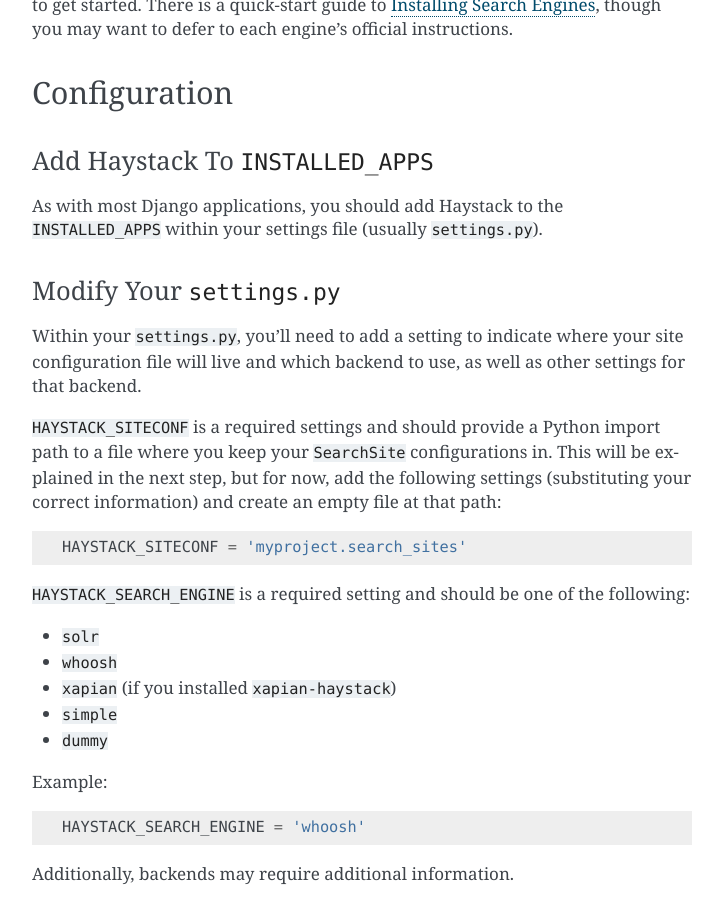
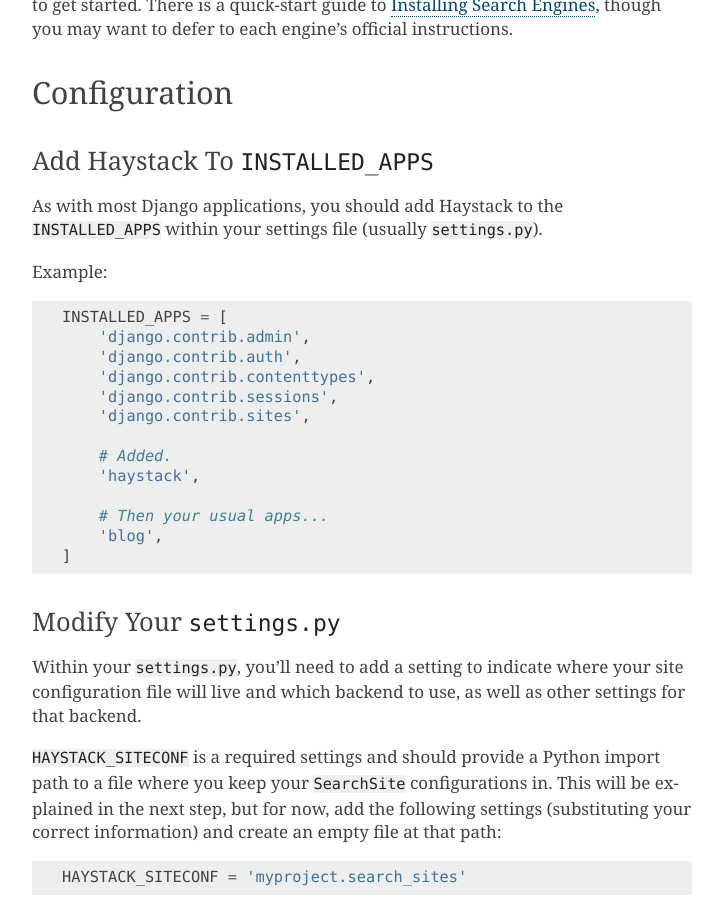
Before and after one commit to django-haystack/django-haystack, a Sphinx documentation site: the page built from docs/tutorial.rst, in a window 1280 px wide and 900 px high, scrolled down 1121 px. Shown: the whole window, without its empty margins (388-1111 px from the left). Built offline with Sphinx 7.4.7, drawn with Linux system fonts in a browser that asks for light colours.

Commit message:
Added an example to the docs on what to put in ``INSTALLED_APPS``. Thanks to Dan Krol for the suggestion.

```diff
--- a/docs/tutorial.rst
+++ b/docs/tutorial.rst
@@ -65,6 +65,22 @@
 
 As with most Django applications, you should add Haystack to the
 ``INSTALLED_APPS`` within your settings file (usually ``settings.py``).
+
+Example::
+
+    INSTALLED_APPS = [
+        'django.contrib.admin',
+        'django.contrib.auth',
+        'django.contrib.contenttypes',
+        'django.contrib.sessions',
+        'django.contrib.sites',
+
+        # Added.
+        'haystack',
+
+        # Then your usual apps...
+        'blog',
+    ]
 
 
 Modify Your ``settings.py``
```
